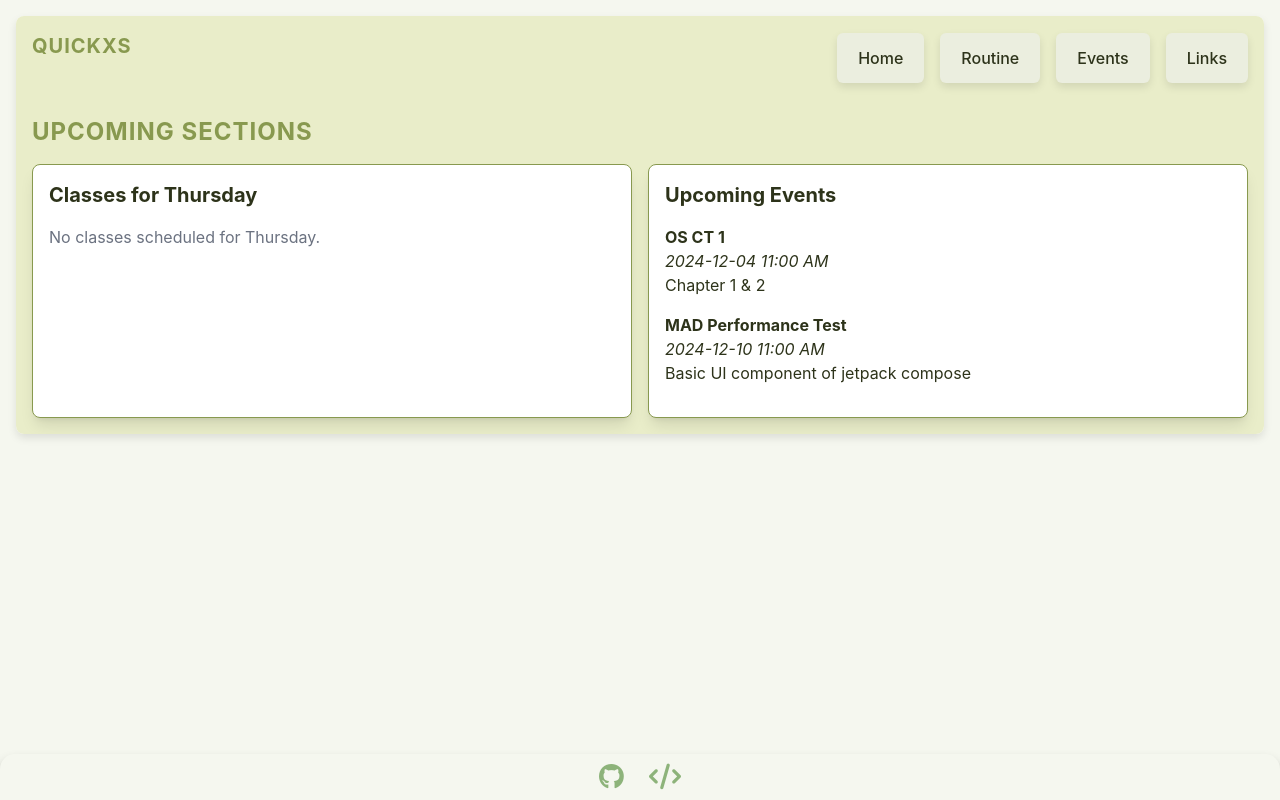
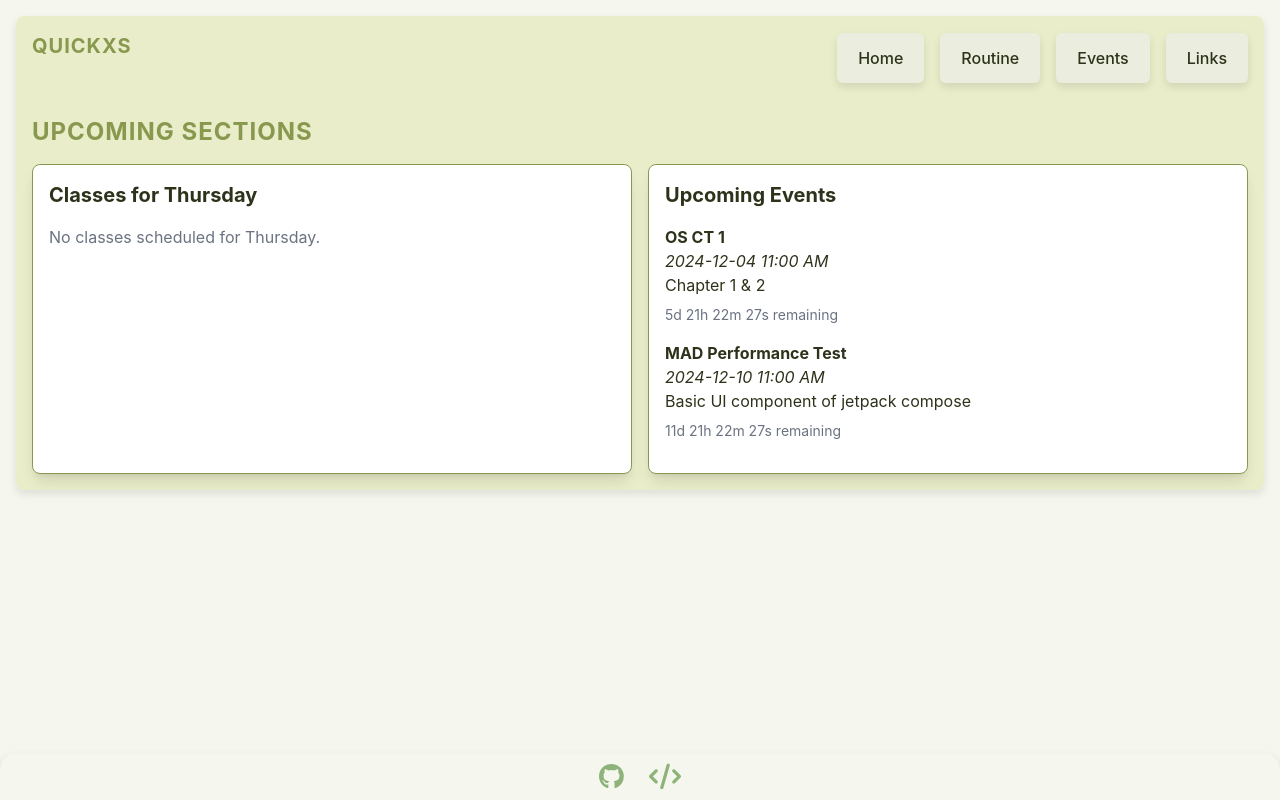
Before and after one commit to Shinzuu/QuickXS, a Svelte app in the folder main-project/: page / in a window 1280 px wide. Built offline with nearby package versions, Linux system fonts and the light colour scheme.

Commit message:
added a remaining time in the upcoming events section

```diff
--- a/main-project/src/Main.svelte
+++ b/main-project/src/Main.svelte
@@ -1,6 +1,7 @@
 <script>
   import routineData from "./data/routineData.json";
   import eventsData from "./data/eventsData.json";
+  import { onMount } from "svelte";
 
   const daysOfWeek = [
     "Monday",
@@ -62,10 +63,8 @@
   }
 
   function getNextScheduledDay(currentDay) {
-    // Get a list of days with classes
     const scheduledDays = routineData.schedule.map((d) => d.day);
 
-    // Find the next scheduled day in a cyclic manner
     const currentIndex = daysOfWeek.indexOf(currentDay);
     for (let i = 1; i <= daysOfWeek.length; i++) {
       const nextIndex = (currentIndex + i) % daysOfWeek.length;
@@ -75,7 +74,6 @@
       }
     }
 
-    // Fallback (shouldn't occur if data is valid)
     return currentDay;
   }
 
@@ -129,6 +127,38 @@
 
     return sortedEvents.slice(0, 3);
   }
+
+  let countdowns = {};
+
+  function calculateCountdown(eventDate) {
+    const now = new Date();
+    const targetDate = new Date(eventDate);
+    const diff = targetDate - now;
+
+    if (diff <= 0) {
+      return { days: 0, hours: 0, minutes: 0, seconds: 0 };
+    }
+
+    const days = Math.floor(diff / (1000 * 60 * 60 * 24));
+    const hours = Math.floor((diff % (1000 * 60 * 60 * 24)) / (1000 * 60 * 60));
+    const minutes = Math.floor((diff % (1000 * 60 * 60)) / (1000 * 60));
+    const seconds = Math.floor((diff % (1000 * 60)) / 1000);
+
+    return { days, hours, minutes, seconds };
+  }
+
+  function updateCountdowns() {
+    upcomingEvents.forEach((event) => {
+      countdowns[event.name] = calculateCountdown(event.eventDate);
+    });
+  }
+
+  onMount(() => {
+    updateCountdowns();
+    const interval = setInterval(updateCountdowns, 1000);
+
+    return () => clearInterval(interval);
+  });
 
   const dayToDisplay = getDayToDisplay();
   const classesForDay = findClassesForDay(dayToDisplay);
@@ -190,6 +220,14 @@
             <strong>{event.name}</strong><br />
             <em>{event.date} {event.time}</em><br />
             <p>{event.info}</p>
+            <div class="text-gray-500 text-sm mt-2">
+              {#if countdowns[event.name]}
+                {countdowns[event.name].days}d
+                {countdowns[event.name].hours}h
+                {countdowns[event.name].minutes}m
+                {countdowns[event.name].seconds}s remaining
+              {/if}
+            </div>
           </li>
         {/each}
       </ul>
@@ -223,17 +261,6 @@
 
   .table-auto td,
   .table-auto th {
-    padding: 10px 12px;
-  }
-
-  i {
-    margin-right: 8px;
-  }
-
-  @media (max-width: 640px) {
-    .table-auto td,
-    .table-auto th {
-      padding: 8px;
-    }
+    padding: 0.5rem 0.75rem;
   }
 </style>
```
